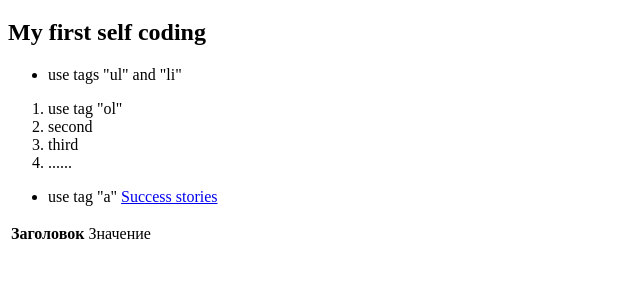
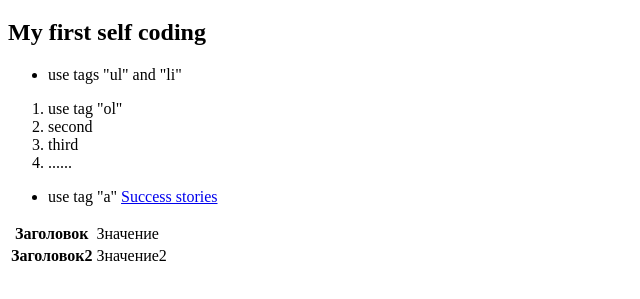
Before and after one commit to AntonPanshelun/Tutorial, a plain HTML site: page index.html in a window 1280 px wide. Shown: the part 61-360 px from the top of the page, without its empty margins (0-640 px from the left). Drawn offline with Linux system fonts and the light colour scheme.

Commit message:
Добавляет строки в таблицу

```diff
--- a/index.html
+++ b/index.html
@@ -28,6 +28,10 @@
                 <th>Заголовок</th>
                 <td>Значение</td>
             </tr>
+            <tr>
+                <th>Заголовок2</th>
+                <td>Значение2</td>
+            </tr>
         </thead>
     </table>
 </body>
```
